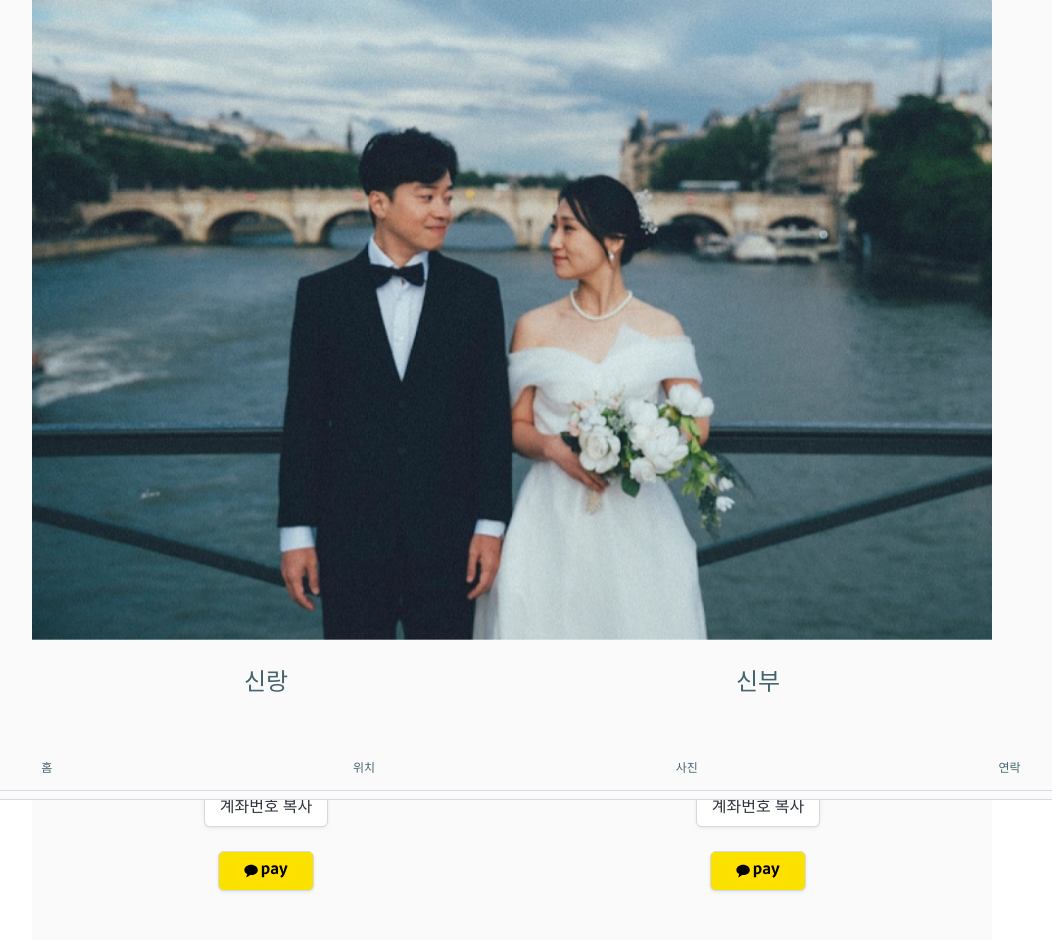
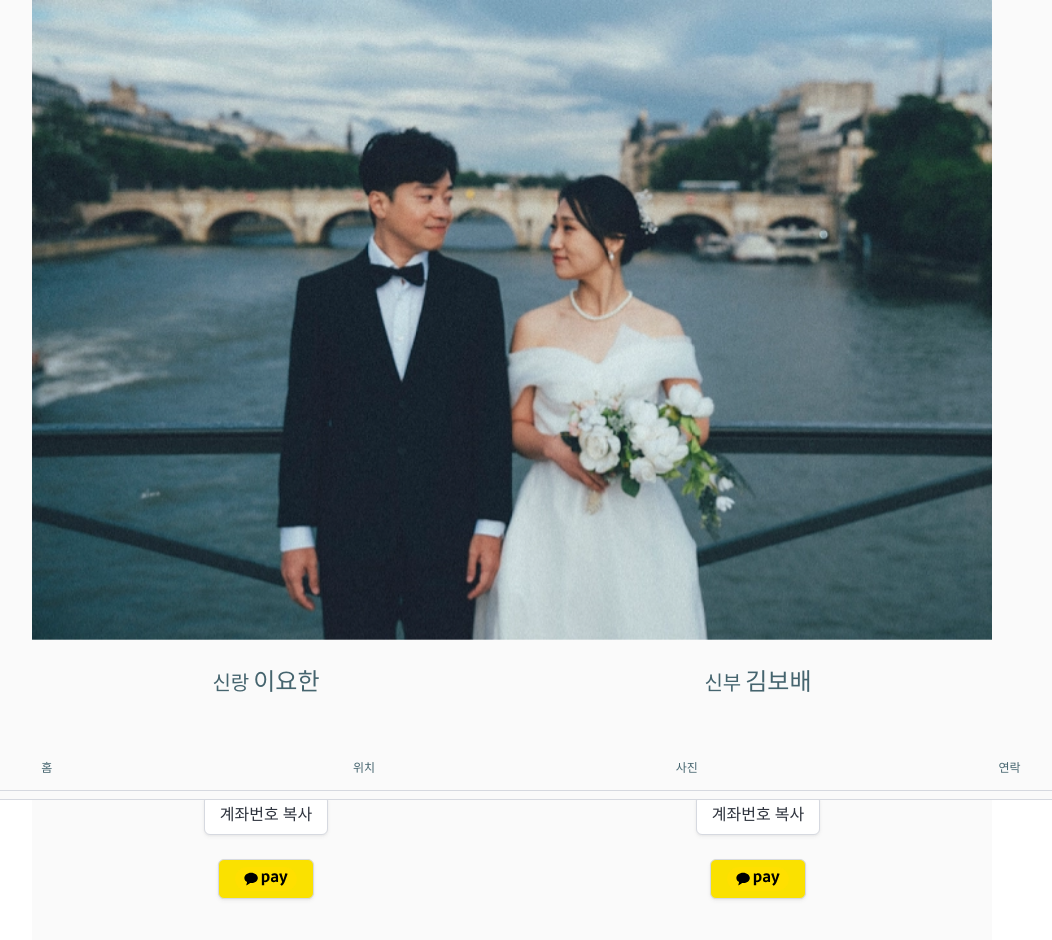
Before and after one commit to mobknight/wedding-invitation, a SvelteKit app: page /contact in a window 1280 px wide. Shown: the top 940 px of the page, without its empty margins (128-1180 px from the left). Built offline with nearby package versions, Linux system fonts and the light colour scheme; some icons are missing; a web font is replaced by a local one.

Commit message:
클립보드 카피 메시지 위치 수정 / 연락 페이지 텍스트 및 아이콘 크기 수정

```diff
--- a/src/lib/components/Message.svelte
+++ b/src/lib/components/Message.svelte
@@ -19,7 +19,7 @@
 <style>
     .message {
         position: fixed;
-        top: calc(100% - 200px);
+        top: calc(100% - 8rem);
         left: calc(50% - 150px);
         width: 300px;
         height: auto;
--- a/src/routes/contact/+page.svelte
+++ b/src/routes/contact/+page.svelte
@@ -6,15 +6,16 @@
     <div class="columns is-mobile">
         <!-- 신랑측 -->
         <div class="column is-half">
-            <span class="is-size-4">신랑</span>
+            <span class="is-size-5">신랑</span>
+            <span class="is-size-4">이요한</span>
             <div class="content pt-4">
                 <a href="tel://{phone_number_groom}" class="pr-2">
-                    <span class="icon is-medium">
+                    <span class="icon is-large">
                         <SvgIcon type="mdi" path={mdiPhone} size=48></SvgIcon>
                     </span>
                 </a>
                 <a href="sms://{phone_number_groom}">
-                    <span class="icon is-medium">
+                    <span class="icon is-large">
                         <SvgIcon type="mdi" path={mdiMessageProcessing} size=48></SvgIcon>
                     </span>
                 </a>
@@ -32,15 +33,16 @@
         </div>
         <!-- 신부측 -->
         <div class="column is-half">
-            <span class="is-size-4">신부</span>
+            <span class="is-size-5">신부</span>
+            <span class="is-size-4">김보배</span>
             <div class="content pt-4">
                 <a href="tel://{phone_number_bride}" class="pr-2">
-                    <span class="icon is-medium">
+                    <span class="icon is-large">
                         <SvgIcon type="mdi" path={mdiPhone} size=48></SvgIcon>
                     </span>
                 </a>
                 <a href="sms://{phone_number_bride}">
-                    <span class="icon is-medium">
+                    <span class="icon is-large">
                         <SvgIcon type="mdi" path={mdiMessageProcessing} size=48></SvgIcon>
                     </span>
                 </a>
@@ -59,82 +61,6 @@
     </div>
 </div>
 
-<!--
-<div class="block pt-5 pr-5 mr-5">
-    <div class="columns is-mobile">
-        <div class="column has-text-right">
-            <span class="is-size-4">신랑</span>
-        </div>
-        <div class="column is-narrow">
-            <a href="tel://{phone_number_groom}">
-                <span class="icon is-medium">
-                    <SvgIcon type="mdi" path={mdiPhone} size=48></SvgIcon>
-                </span>
-            </a>
-        </div>
-        <div class="column is-narrow">
-            <a href="sms://{phone_number_groom}">
-                <span class="icon is-medium">
-                    <SvgIcon type="mdi" path={mdiMessageProcessing} size=48></SvgIcon>
-                </span>
-            </a>
-        </div>
-    </div>
-</div>
-<div class="block pr-5 mr-5">
-    <div class="columns is-mobile">
-        <div class="column has-text-right">
-            <span class="is-size-4">신부</span>
-        </div>
-        <div class="column is-narrow">
-            <a href="tel://{phone_number_bride}">
-                <span class="icon is-medium">
-                    <SvgIcon type="mdi" path={mdiPhone} size=48></SvgIcon>
-                </span>
-            </a>
-        </div>
-        <div class="column is-narrow">
-            <a href="sms://{phone_number_bride}">
-                <span class="icon is-medium">
-                    <SvgIcon type="mdi" path={mdiMessageProcessing} size=48></SvgIcon>
-                </span>
-            </a>
-        </div>
-    </div>
-</div>
-
-
-<div class="container p-5">
-    <div class="content has-text-right is-large">
-        마음 전하실 곳
-    </div>
-    <div class="columns is-mobile">
-        <div class="column has-text-right">
-            <span class="is-size-4">신랑</span>
-        </div>
-        <div class="column is-narrow">
-            <button class="button" on:click={() => {copyToClipboard('토스뱅크 1000-0610-6759')}}>계좌번호 복사</button>
-            <a class="button" href="https://link.kakaopay.com/_/fq5Dm59" target="_blank" style="background-color:#FAE100;">
-                <figure class="image">
-                    <img src={kakaopay} alt="" style="height:1.5rem; width:4rem;"/>
-                </figure>
-            </a>
-        </div>
-    </div>
-    <div class="columns is-mobile">
-        <div class="column has-text-right">
-            <span class="is-size-4">신부</span>
-        </div>
-        <div class="column is-narrow">
-            <button class="button" on:click={() => {copyToClipboard('토스뱅크 1000-0740-3010')}}>계좌번호 복사</button>
-            <a class="button" href="https://link.kakaopay.com/_/yqJaIoR" target="_blank" style="background-color:#FAE100;">
-                <figure class="image">
-                    <img src={kakaopay} alt="" style="height:1.5rem; width:4rem;"/>
-                </figure>
-            </a>
-        </div>
-    </div>
-</div> -->
 
 {#if show_message}
     <Message on:disappear={() => {show_message = false}}>
```
